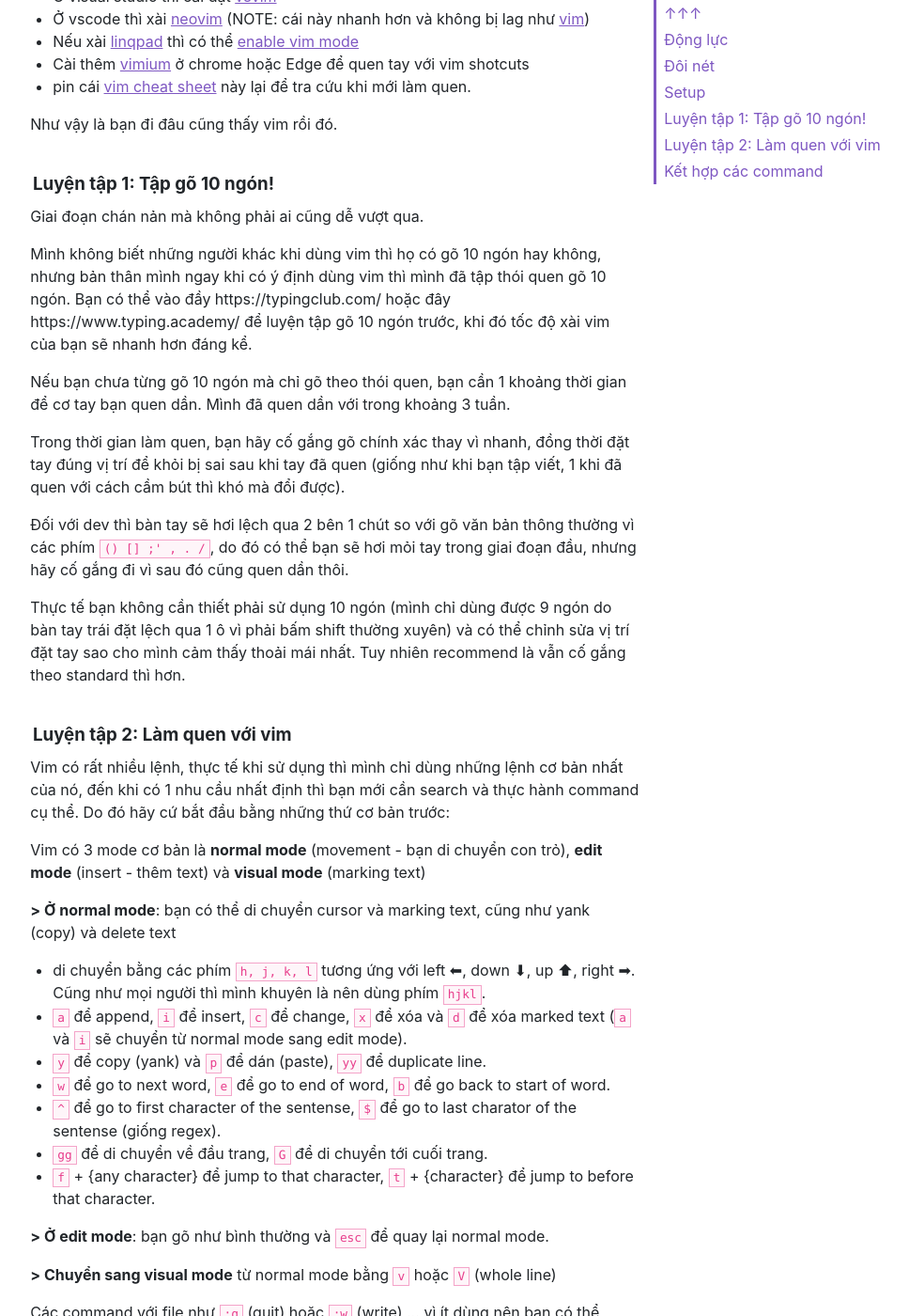
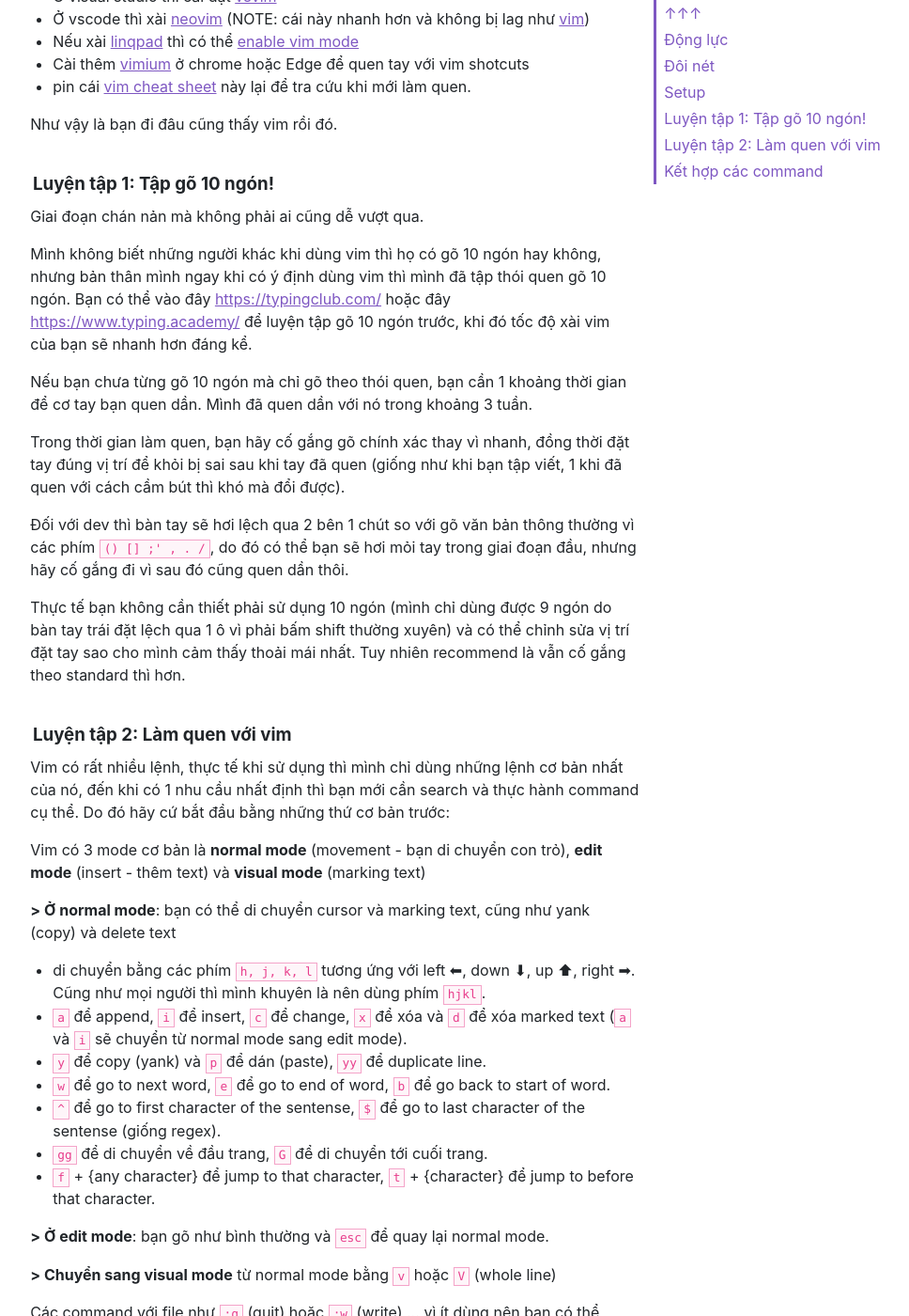
Before and after one commit to oclockvn/oclockvn.github.io, a Jekyll site: the page built from _posts/2020-06-05-faster-coding-with-vim.md, in a window 1280 px wide and 1400 px high, scrolled down 1007 px. Shown: the whole window at 94% size, without its empty margins (159-1127 px from the left). Built offline with Jekyll 4.4.1, drawn with Linux system fonts in a browser that asks for light colours; comment, search, counter and statistics services are not loaded; some of the changed text lies outside the part shown.

Commit message:
update typo (#51)

```diff
--- a/_posts/2020-06-05-faster-coding-with-vim.md
+++ b/_posts/2020-06-05-faster-coding-with-vim.md
@@ -36,9 +36,9 @@ Như vậy là bạn đi đâu cũng thấy vim rồi đó.
 
 Giai đoạn chán nản mà không phải ai cũng dễ vượt qua.
 
-Mình không biết những người khác khi dùng vim thì họ có gõ 10 ngón hay không, nhưng bản thân mình ngay khi có ý định dùng vim thì mình đã tập thói quen gõ 10 ngón. Bạn có thể vào đầy https://typingclub.com/ hoặc đây https://www.typing.academy/ để luyện tập gõ 10 ngón trước, khi đó tốc độ xài vim của bạn sẽ nhanh hơn đáng kể.
+Mình không biết những người khác khi dùng vim thì họ có gõ 10 ngón hay không, nhưng bản thân mình ngay khi có ý định dùng vim thì mình đã tập thói quen gõ 10 ngón. Bạn có thể vào đây [https://typingclub.com/](https://typingclub.com/) hoặc đây [https://www.typing.academy/](https://typingclub.com/) để luyện tập gõ 10 ngón trước, khi đó tốc độ xài vim của bạn sẽ nhanh hơn đáng kể.
 
-Nếu bạn chưa từng gõ 10 ngón mà chỉ gõ theo thói quen, bạn cần 1 khoảng thời gian để cơ tay bạn quen dần. Mình đã quen dần với trong khoảng 3 tuần.
+Nếu bạn chưa từng gõ 10 ngón mà chỉ gõ theo thói quen, bạn cần 1 khoảng thời gian để cơ tay bạn quen dần. Mình đã quen dần với nó trong khoảng 3 tuần.
 
 Trong thời gian làm quen, bạn hãy cố gắng gõ chính xác thay vì nhanh, đồng thời đặt tay đúng vị trí để khỏi bị sai sau khi tay đã quen (giống như khi bạn tập viết, 1 khi đã quen với cách cầm bút thì khó mà đổi được).
 
@@ -57,7 +57,7 @@ Vim có 3 mode cơ bản là **normal mode** (movement - bạn di chuyển con t
 - `a` để append, `i` để insert, `c` để change, `x` để xóa và `d` để xóa marked text (`a` và `i` sẽ chuyển từ normal mode sang edit mode).
 - `y` để copy (yank) và `p` để dán (paste), `yy` để duplicate line.
 - `w` để go to next word, `e` để go to end of word, `b` để go back to start of word.
-- `^` để go to first character of the sentense, `$` để go to last charator of the sentense (giống regex).
+- `^` để go to first character of the sentense, `$` để go to last character of the sentense (giống regex).
 - `gg` để di chuyển về đầu trang, `G` để di chuyển tới cuối trang.
 - `f` + {any character} để jump to that character, `t` + {character} để jump to before that character.
 
```
Also changed, not shown: other parts of _posts/2020-06-05-faster-coding-with-vim.md (+1 -1 lines).
